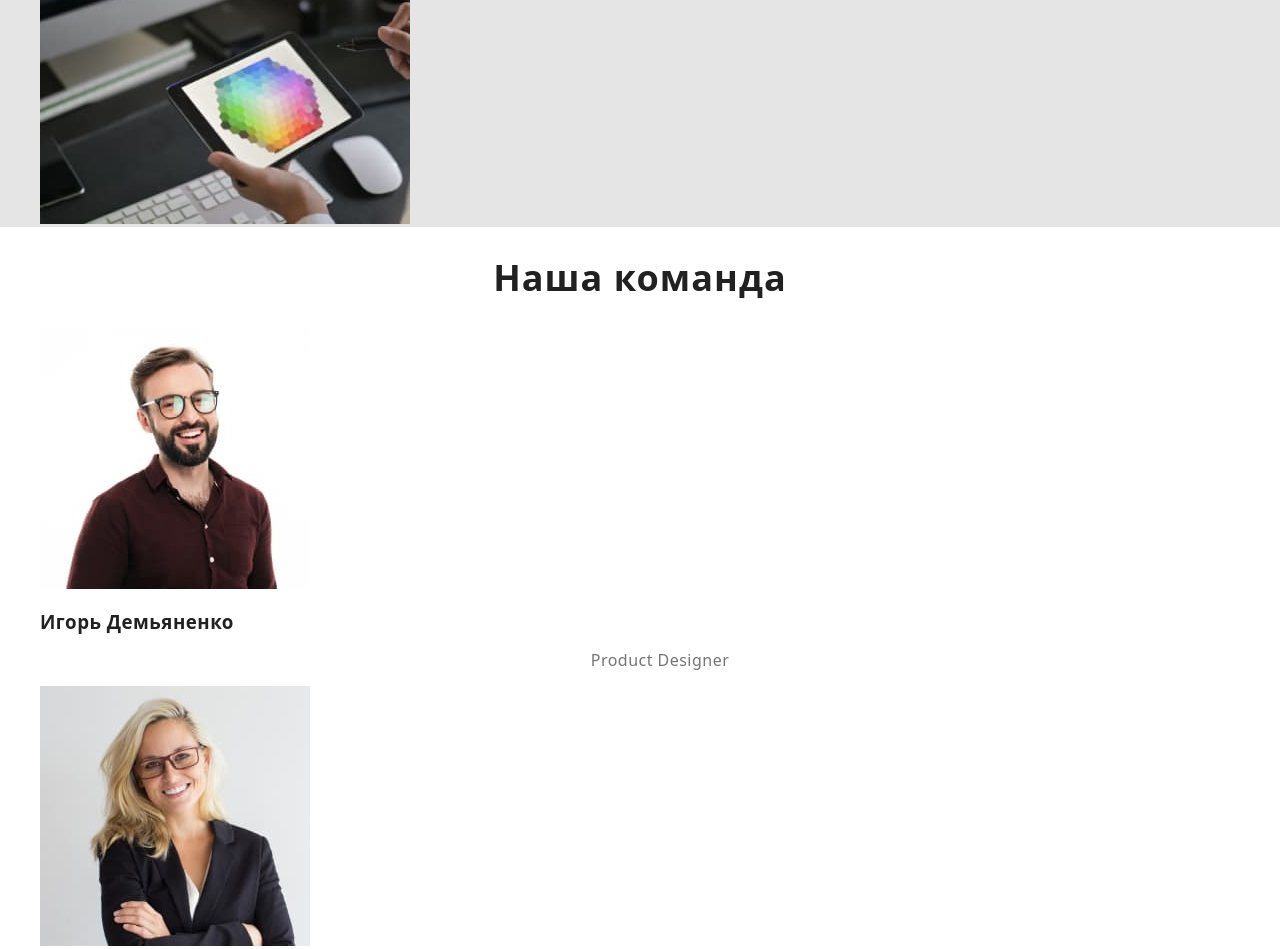
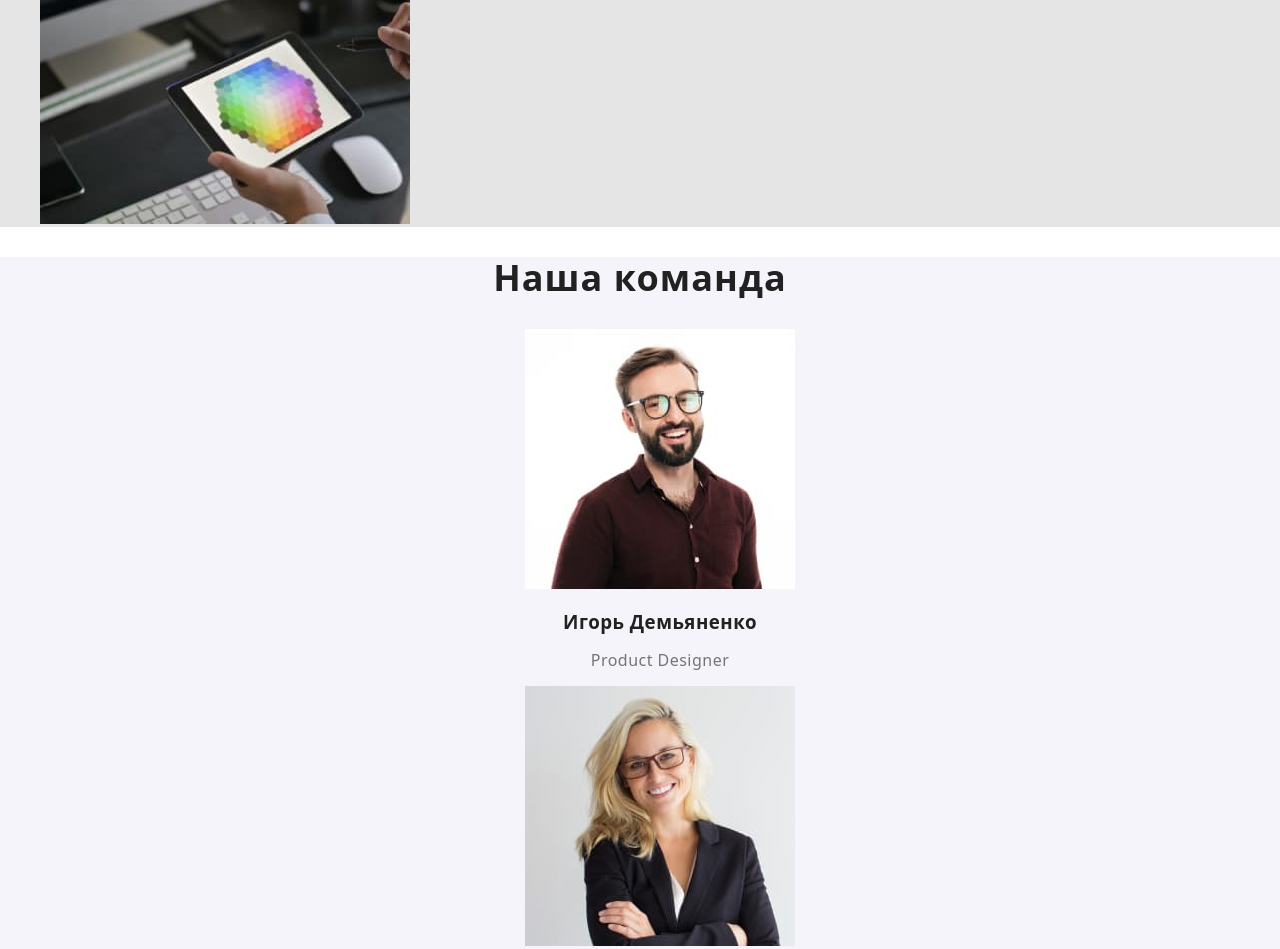
Before and after one commit to Aleksandra-Rud/goit-markup-hw-02, a plain HTML site: page index.html in a window 1280 px wide. Shown: the part 1890-2839 px from the top of the page. Drawn offline with nearby package versions, Linux system fonts and the light colour scheme.

Commit message:
Выполняет разметку и оформление макета страницы домашнего задания #2
внесены изменения в styles.css

```diff
--- a/css/styles.css
+++ b/css/styles.css
@@ -5,9 +5,7 @@
   --accent-color: #2196f3;
 }
 
-::-webkit-slider-runnable-track;
-
-body {
+::-webkit-slider-runnable-track body {
   font-family: Roboto, sans-serif;
   color: #212121;
 }
@@ -144,7 +142,7 @@ body {
 
 /*============team=========*/
 .team {
-  background-color:
+  background-color: #f5f4fa;
   text-align: center;
   letter-spacing: 0.03em;
   color: #212121;
```
